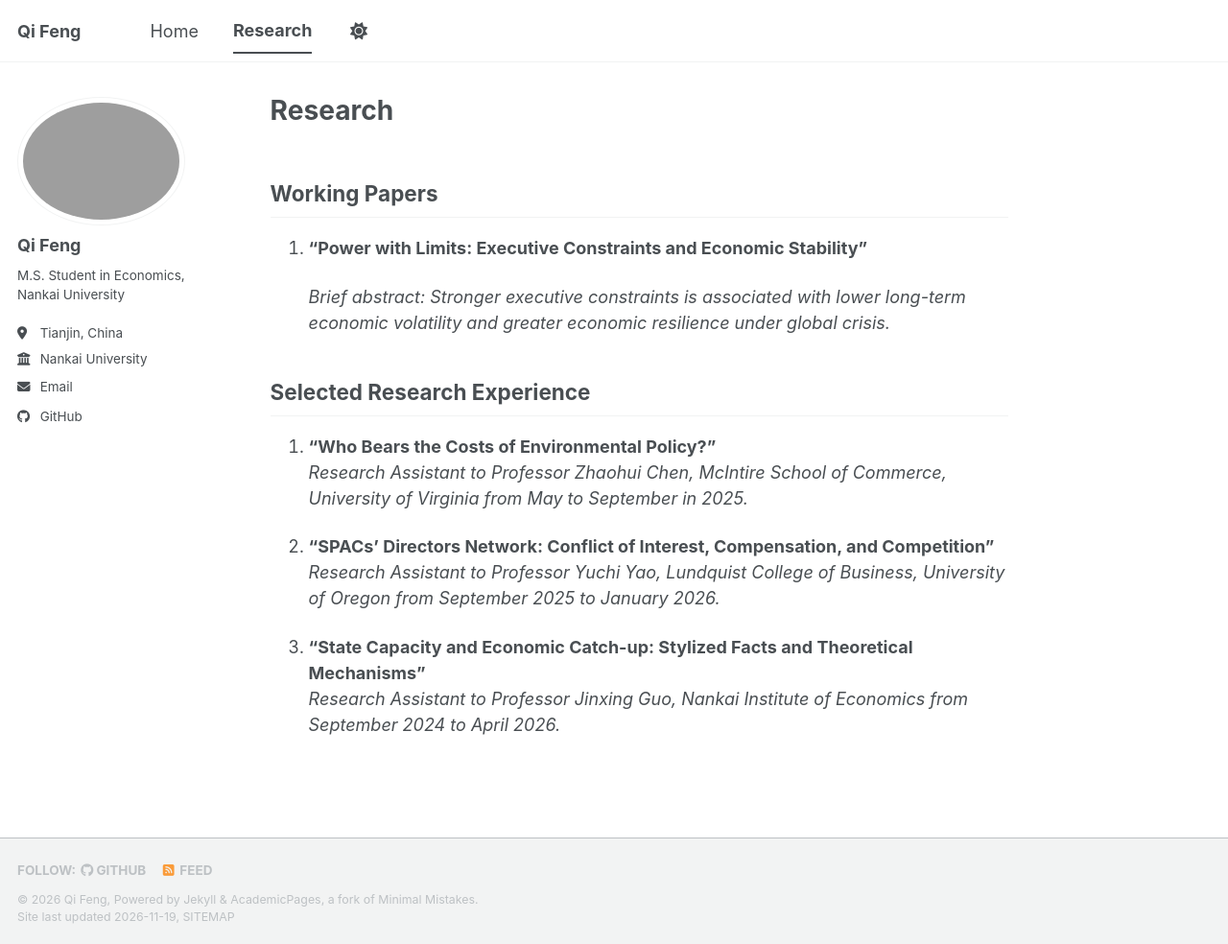
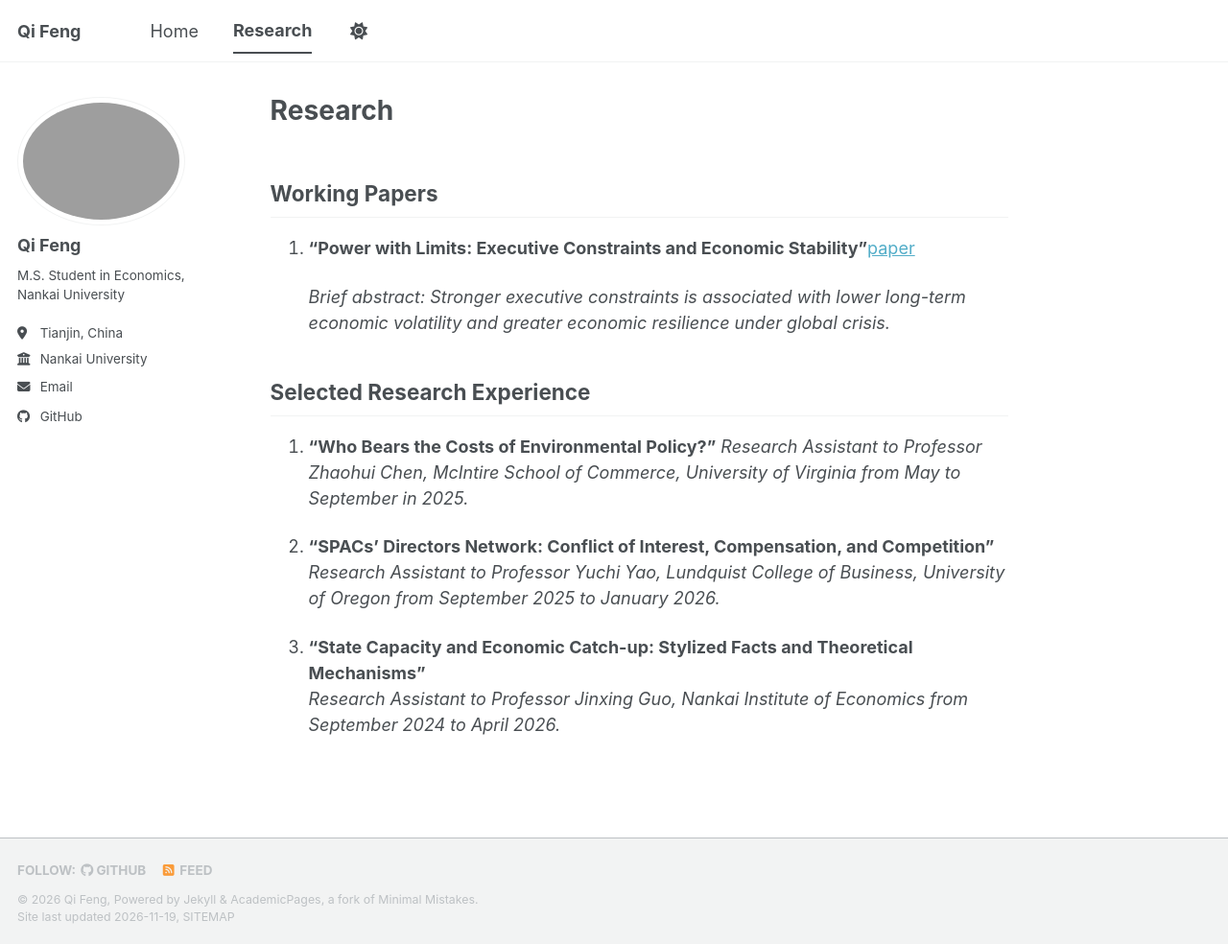
Before and after one commit to qifengF/qifengF.github.io, a Jekyll site: the page built from _pages/research.md, in a window 1280 px wide and 984 px high. Shown: the whole window at 96% size. Built offline with Jekyll 4.4.1, drawn with Linux system fonts in a browser that asks for light colours; a script bundle is joined from its source files by our own code; a style sheet for code colours, icons or effects is not loaded.

Commit message:
Update research.md

```diff
--- a/_pages/research.md
+++ b/_pages/research.md
@@ -7,7 +7,7 @@ author_profile: true
 
 ## Working Papers
 
-1. **"Power with Limits: Executive Constraints and Economic Stability"**
+1. **"Power with Limits: Executive Constraints and Economic Stability"**[paper](/files/power_with_limits.pdf)
 
    *Brief abstract: Stronger executive constraints is associated with lower long-term economic volatility and greater economic resilience under global crisis.*
 
```
